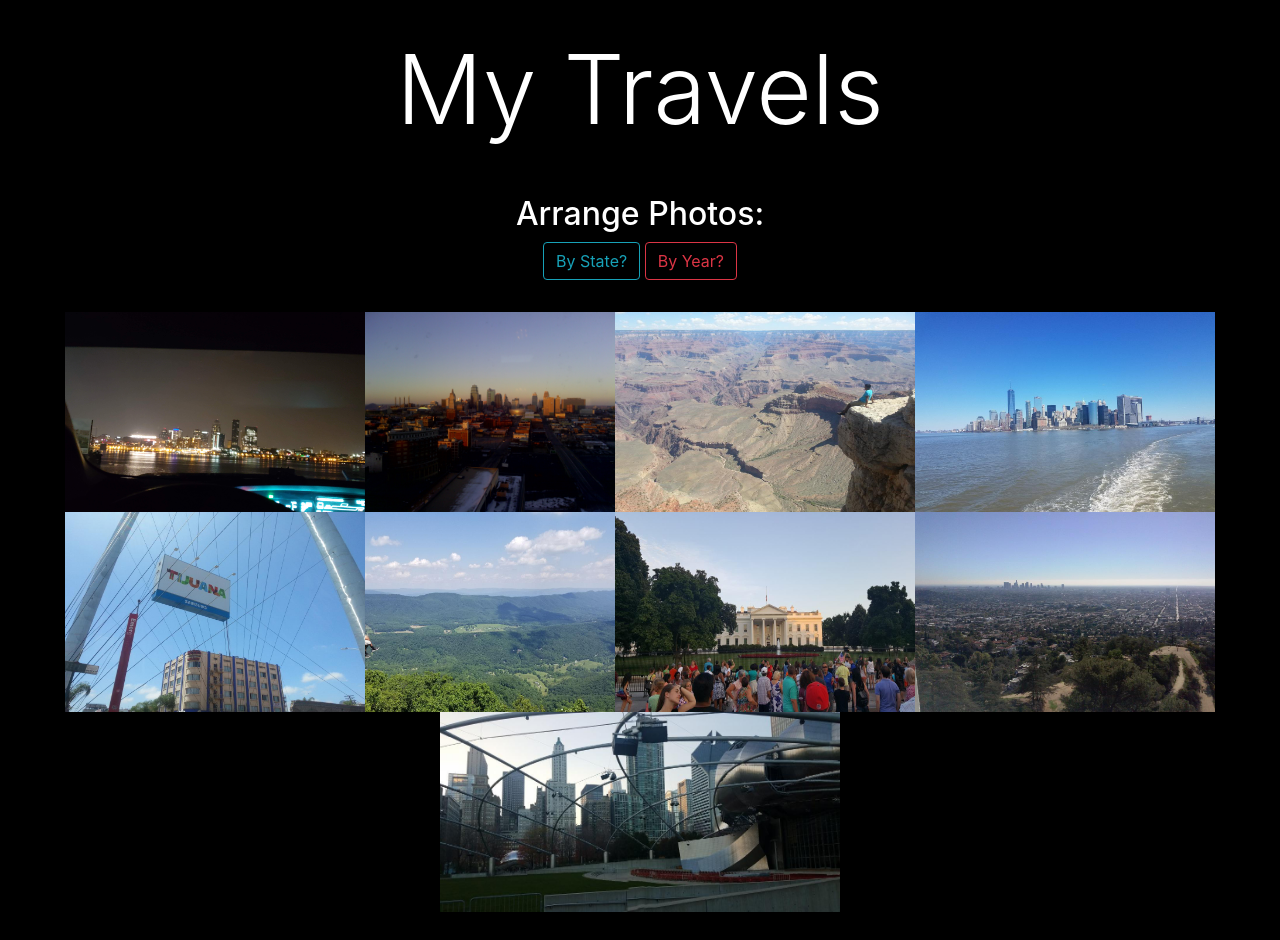
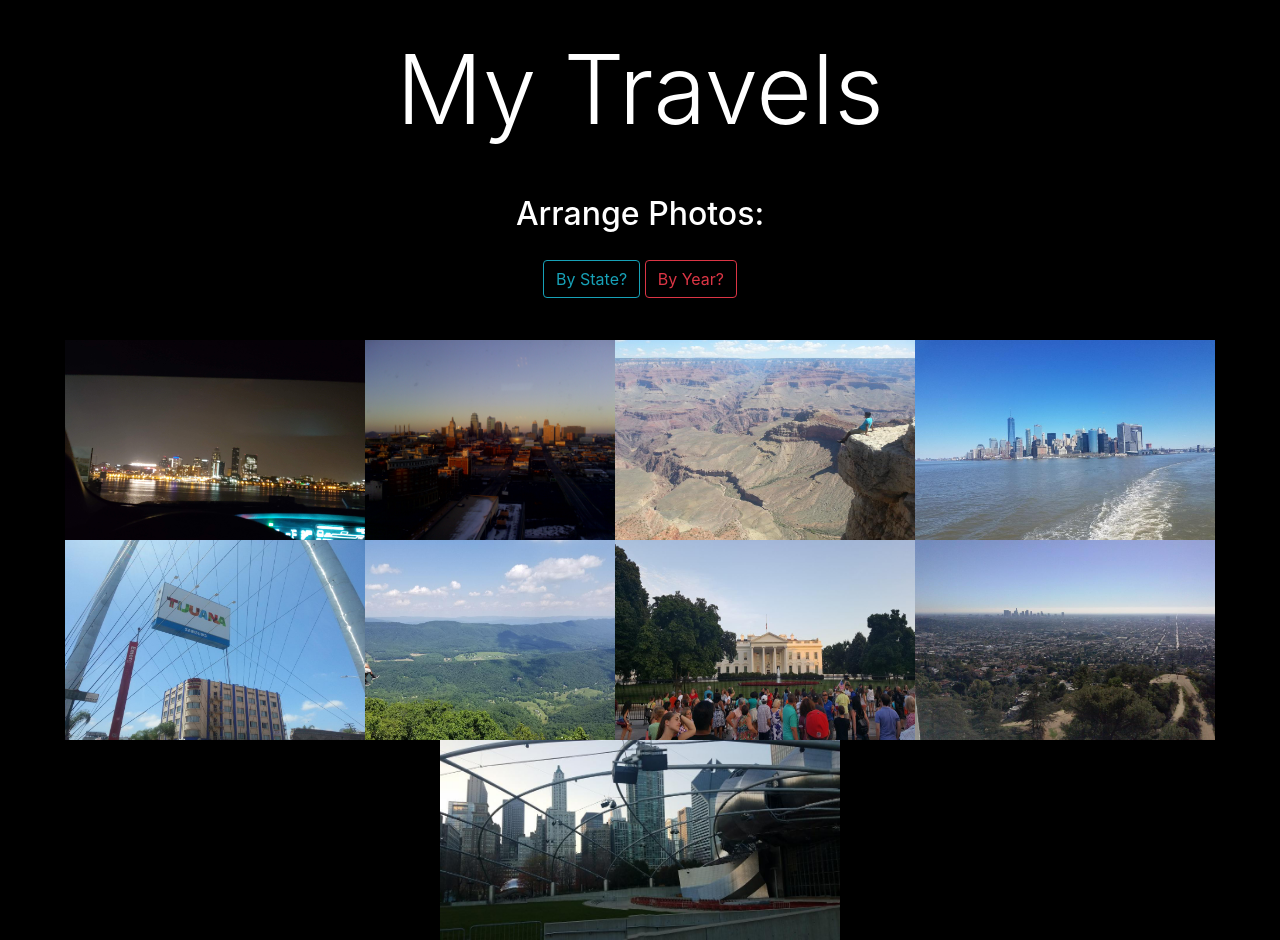
Before and after one commit to Eddy1822/Eddy1822.github.io, a plain HTML site: page index.html in a window 1280 px wide. Before the commit the page ends 912 px from the top, so only its background shows below. Drawn offline with nearby package versions, Linux system fonts and the light colour scheme.

Commit message:
added media query

```diff
--- a/css/style.css
+++ b/css/style.css
@@ -13,13 +13,6 @@ h1, h2, h3 {
   color: white;
 }
 
-/* img {
-  border: 1px solid #ddd;
-  border-radius: 4px;
-  padding: 5px;
-  margin: 5px;
-} */
-
 /* Class Selctors */
 
 .myphotos {
@@ -31,3 +24,24 @@ h1, h2, h3 {
 .topTitle {
   margin-bottom: .5em;
 }
+
+.byState, .byYear {
+  display: block;
+  margin: auto;
+  margin-bottom: 10px;
+  margin-top: 10px;
+}
+
+/* ID Selectors */
+
+#arrangeText {
+  margin-bottom: .5em;
+}
+
+/* Media Quereies */
+
+@media (min-width: 576px) {
+  .byState, .byYear {
+    display: inline;
+  }
+}
--- a/index.html
+++ b/index.html
@@ -16,9 +16,11 @@
       <h1 class="display-1 topTitle">My Travels</h1>
 
       <!-- Photos Buttons -->
-      <h2>Arrange Photos:</h2>
-      <button type="button" class="btn btn-outline-info">By State?</button>
-      <button type="button" class="btn btn-outline-danger">By Year?</button>
+      <h2 id="arrangeText">Arrange Photos:</h2>
+      <div>
+        <button type="button" class="btn btn-outline-info byState">By State?</button>
+        <button type="button" class="btn btn-outline-danger byYear">By Year?</button>
+      </div>
     </header>
 
     <!-- Photos Arranged By State-->
--- a/js/apps.js
+++ b/js/apps.js
@@ -0,0 +1,9 @@
+// Button Functions
+
+$(".byState").click( function(){
+
+});
+
+$(".byYear").click( function(){
+
+});
```
